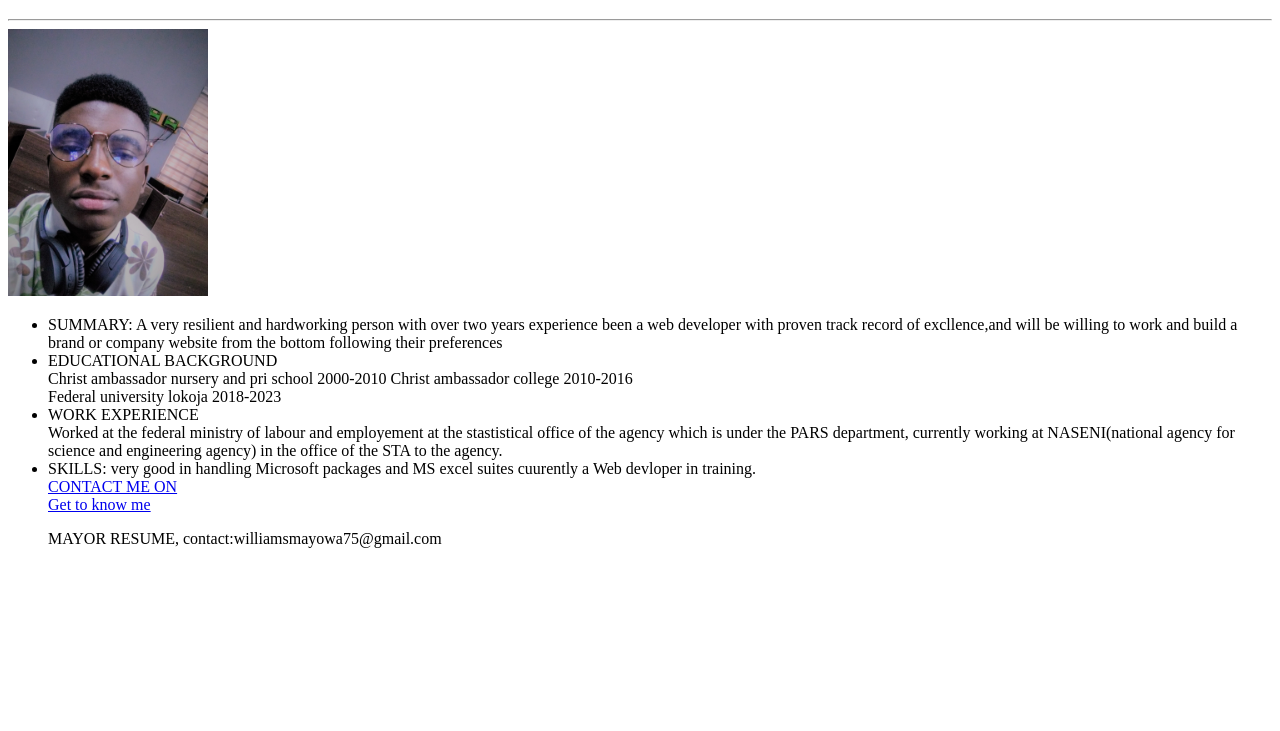
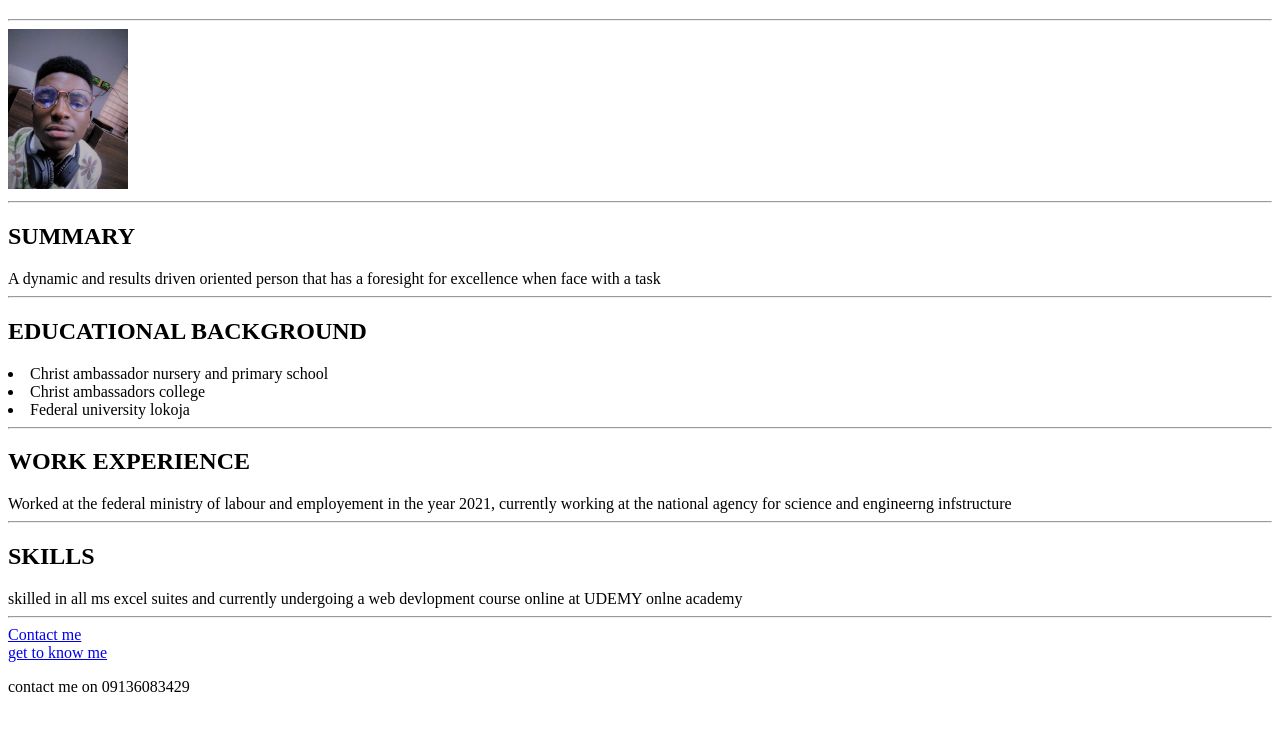
Before and after one commit to mayorblera1999/resume-repository, a plain HTML site: page index.html in a window 1280 px wide. Shown: the part 61-792 px from the top of the page. Drawn offline with Linux system fonts and the light colour scheme.

Commit message:
<git add>

```diff
--- a/index.html
+++ b/index.html
@@ -5,21 +5,27 @@
 <hr />
 </head>
 <body>
-<img src="./secc.jpg"width="200"/>
-<ul>
-<li>SUMMARY: A very resilient and hardworking person with over two years experience been a web developer with proven track record of excllence,and will be willing to work and build a brand or company website from the bottom following their preferences  </li>
-<li>EDUCATIONAL BACKGROUND</li>
-Christ ambassador nursery and pri school  2000-2010
-Christ ambassador college   2010-2016 <br />
-Federal university lokoja 2018-2023 <br />
-<li>WORK EXPERIENCE</li>
-Worked at the federal ministry of labour and employement at the stastistical office of the agency which is under the PARS department, currently working at NASENI(national agency for science and engineering agency) in the office of the STA to the agency.<br />
-<li>SKILLS: very good in handling Microsoft packages and MS excel suites cuurently a Web devloper in training.</li>
-<a href="./contact.html">CONTACT ME ON</a> <br />
-<a href="./about.html">Get to know me</a>
-
+<img src="./secc.jpg"width="120"/>
+<hr />
+<h2>SUMMARY</h2>
+A dynamic and results driven oriented person that has a foresight for excellence when face with a task
+<hr />
+<h2>EDUCATIONAL BACKGROUND</h2>
+<ul></ul>
+<li>Christ ambassador nursery and primary school</li>
+<li>Christ ambassadors college</li>
+<li>Federal university lokoja</li>
+<hr />
+<h2>WORK EXPERIENCE</h2>
+Worked at the federal ministry of labour and employement in the year 2021, currently working at the national agency for science and engineerng infstructure
+<hr />
+<h2>SKILLS</h2>
+skilled in all ms excel suites and currently undergoing a web devlopment course online at UDEMY onlne academy
+<hr />
+<a href="./contact.html">Contact me </a> <br />
+<a href="./about.html">get to know me</a>
 <footer>
-    <p>MAYOR RESUME, contact:williamsmayowa75@gmail.com</p>
+<p>contact me on 09136083429</p>
 </footer>
 </body>
 </html>
```
